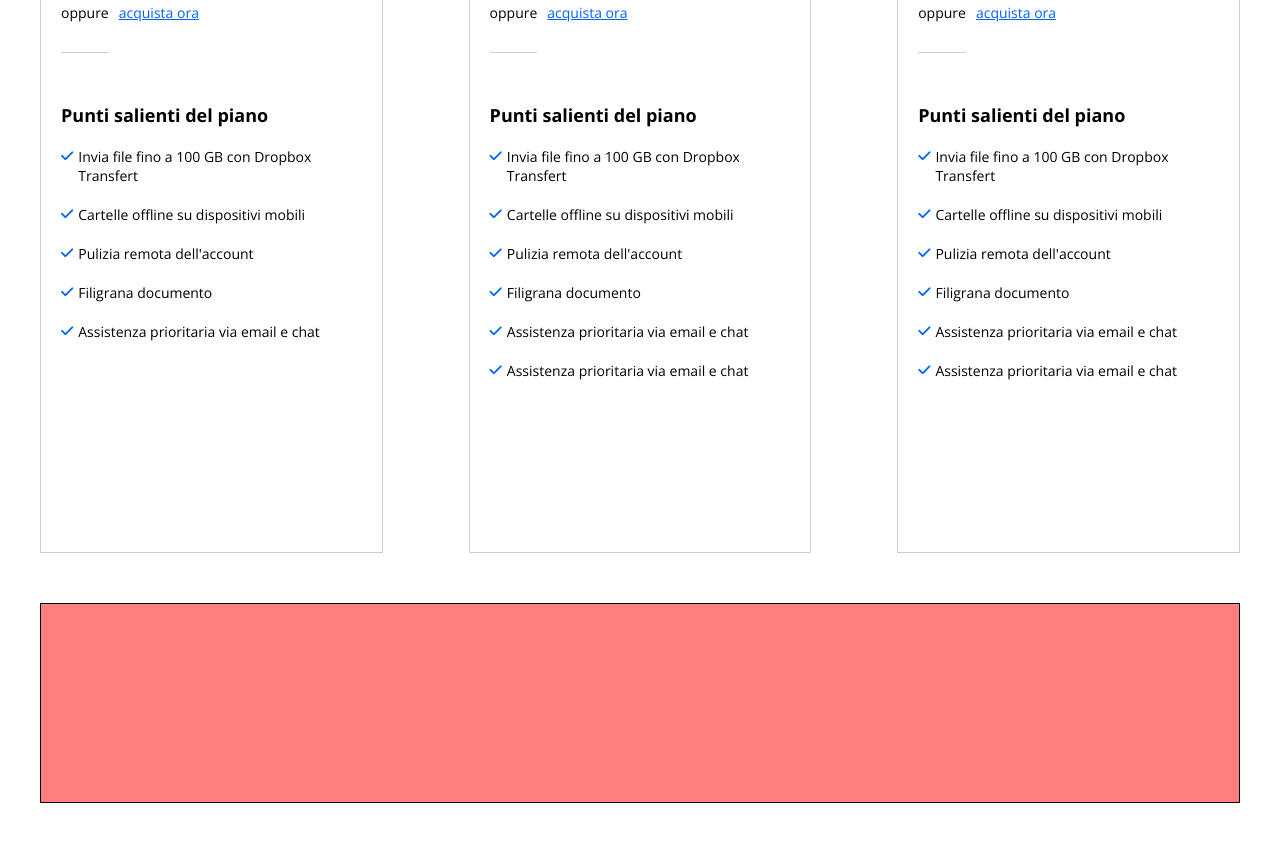
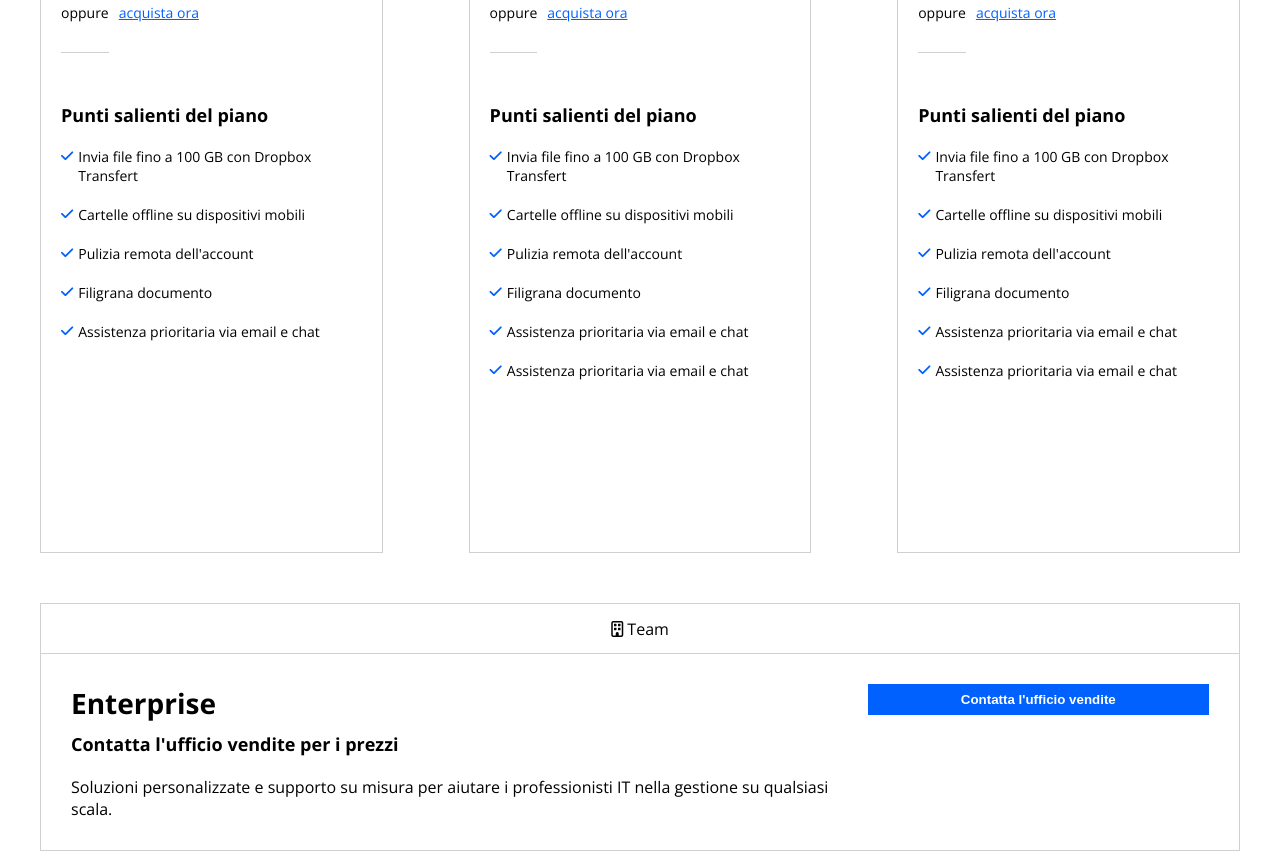
Before and after one commit to pierdomenicoguarnieri/htmlcss-dropbox, a plain HTML site: page index.html in a window 1280 px wide. Shown: the part 1829-2680 px from the top of the page. Before the commit the page ends 2632 px from the top, so only its background shows below. Drawn offline with nearby package versions, Linux system fonts and the light colour scheme.

Commit message:
[add] horizontal-card [add] styling in css

```diff
--- a/assets/css/style.css
+++ b/assets/css/style.css
@@ -139,6 +139,10 @@ h4{
 
 .pl-05{
   padding-left: 5px;
+}
+
+.pl-3{
+  padding-left: 30px;
 }
 
 .pb-3{
@@ -345,5 +349,21 @@ main{
 }
 
 .horizontal-card{
-  height: 200px;
+  border: 1px solid #D0D0D3;
 }
+
+.horizontal-card .horizontal-content{
+  padding: 30px 30px;
+}
+
+.horizontal-content .horizontal-left{
+  width: 70%;
+}
+
+.horizontal-content .horizontal-right{
+  width: 30%;
+}
+
+.horizontal-right .btn.big{
+  width: 100%;
+}
--- a/index.html
+++ b/index.html
@@ -292,11 +292,32 @@
               <!-- /Contenuto -->
             </div>
             <!-- /Colonna -->
+          </div>
 
+          <!-- Card Orizzontale -->
+          <div class="horizontal-card">
+            <!-- Titolo -->
+            <div class="hoizontal-title">
+              <div class="col-title flex-container">
+                <span><i class="fa-regular fa-building"></i> Team</span>
+              </div>
+            </div>
+            <!-- Contenuto -->
+            <div class="horizontal-content flex-container">
+              <!-- Contenuto sinistro -->
+              <div class="horizontal-left">
+                <h3 class="mb-1">Enterprise</h3>
+                <h4 class="mb-2">Contatta l'ufficio vendite per i prezzi</h4>
+                <span>Soluzioni personalizzate e supporto su misura per aiutare i professionisti IT nella gestione su qualsiasi scala.</span>
+              </div>
+              <!-- Contenuto destro -->
+              <div class="horizontal-right">
+                <button class="btn big">Contatta l'ufficio vendite</button>
+              </div>
+            </div>
+            <!-- /Contenuto -->
           </div>
-          <div class="horizontal-card debug">
-
-          </div>
+          <!-- /Card Orizzontale -->
         </section>
       </div>
     </main>
```
